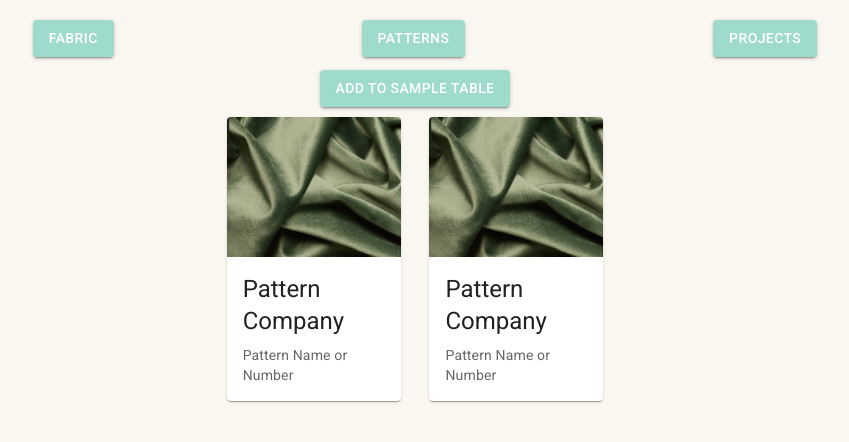
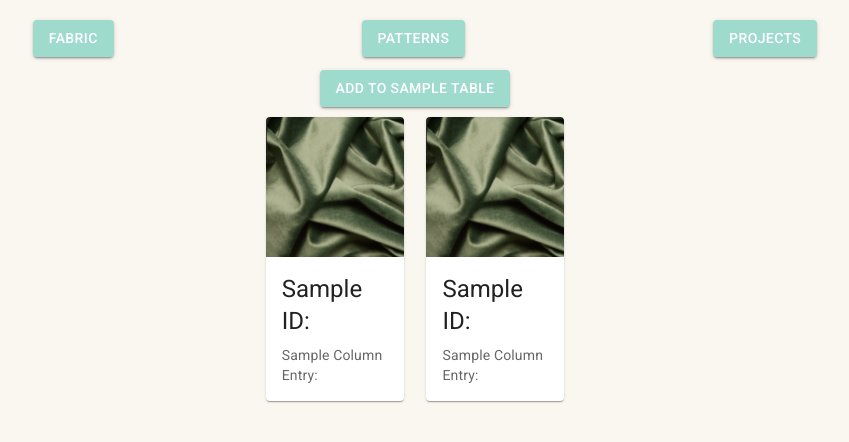
Before and after one commit to casslee1/sew-organized, a React (Vite) app: page /sample in a window 1280 px wide. Shown: the top 442 px of the page, without its empty margins (225-1074 px from the left). Built offline with nearby package versions, Linux system fonts and the light colour scheme.

Commit message:
Finish sample pages

```diff
--- /dev/null
+++ b/src/Components/SampleCard/SampleCard.jsx
@@ -0,0 +1,32 @@
+import Card from '@mui/material/Card';
+import CardContent from '@mui/material/CardContent';
+import CardMedia from '@mui/material/CardMedia';
+import Typography from '@mui/material/Typography';
+import CardActionArea from '@mui/material/CardActionArea';
+import { Link } from "react-router-dom";
+import styles from './sampleCard.module.css'
+
+export default function SampleCard() {
+    return (
+      <div className={styles.sampleCardContainer}>
+        <Card sx={{ maxWidth: 345 }}>
+          <CardActionArea component={Link} to="/projectentry">
+            <CardMedia
+              component="img"
+              height="140"
+              image="src/Images/velvetFabric.png"
+              alt="fabric"
+            />
+            <CardContent>
+              <Typography gutterBottom variant="h5" component="div">
+                Sample ID:
+              </Typography>
+              <Typography variant="body2" sx={{ color: 'text.secondary' }}>
+                Sample Column Entry:
+              </Typography>
+            </CardContent>
+          </CardActionArea>
+        </Card>
+      </div>
+        );
+    }
--- /dev/null
+++ b/src/Components/SampleCard/sampleCard.module.css
@@ -0,0 +1,3 @@
+.sampleCardContainer {
+  max-width: 40%;
+}
--- a/src/Routes/Sample.jsx
+++ b/src/Routes/Sample.jsx
@@ -1,7 +1,7 @@
 import { Link } from "react-router-dom";
 import Button from '@mui/material/Button';
 import NavBar from '../Components/NavBar/NavBar';
-import PatternCard from '../Components/PatternCard/PatternCard';
+import SampleCard from '../Components/SampleCard/SampleCard';
 import '../Styles/index.css';
 
 const Patterns = () => {
@@ -17,7 +17,7 @@ const Patterns = () => {
             </Link>
           </div>
           <div className='cardWrapper'>
-            <PatternCard /> <PatternCard />
+            <SampleCard /> <SampleCard />
           </div>
         </div>
       </div>
```
